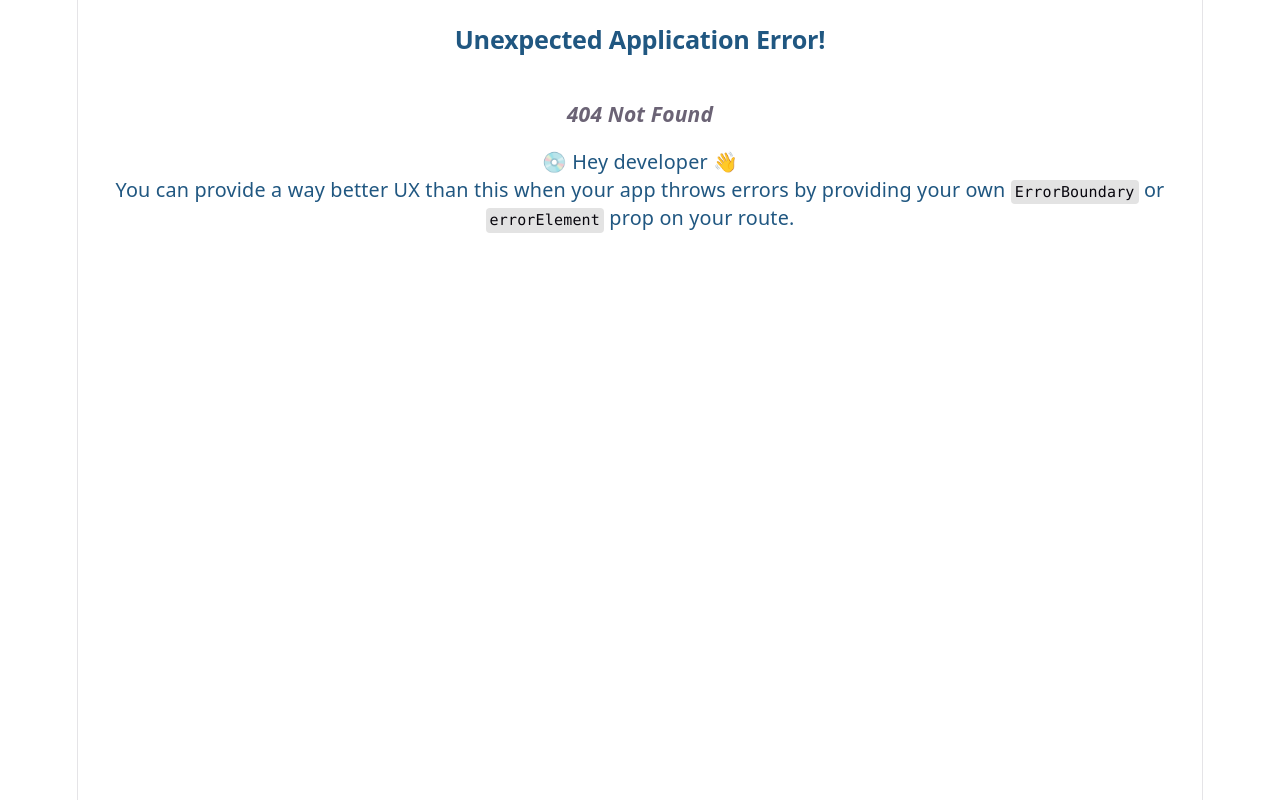
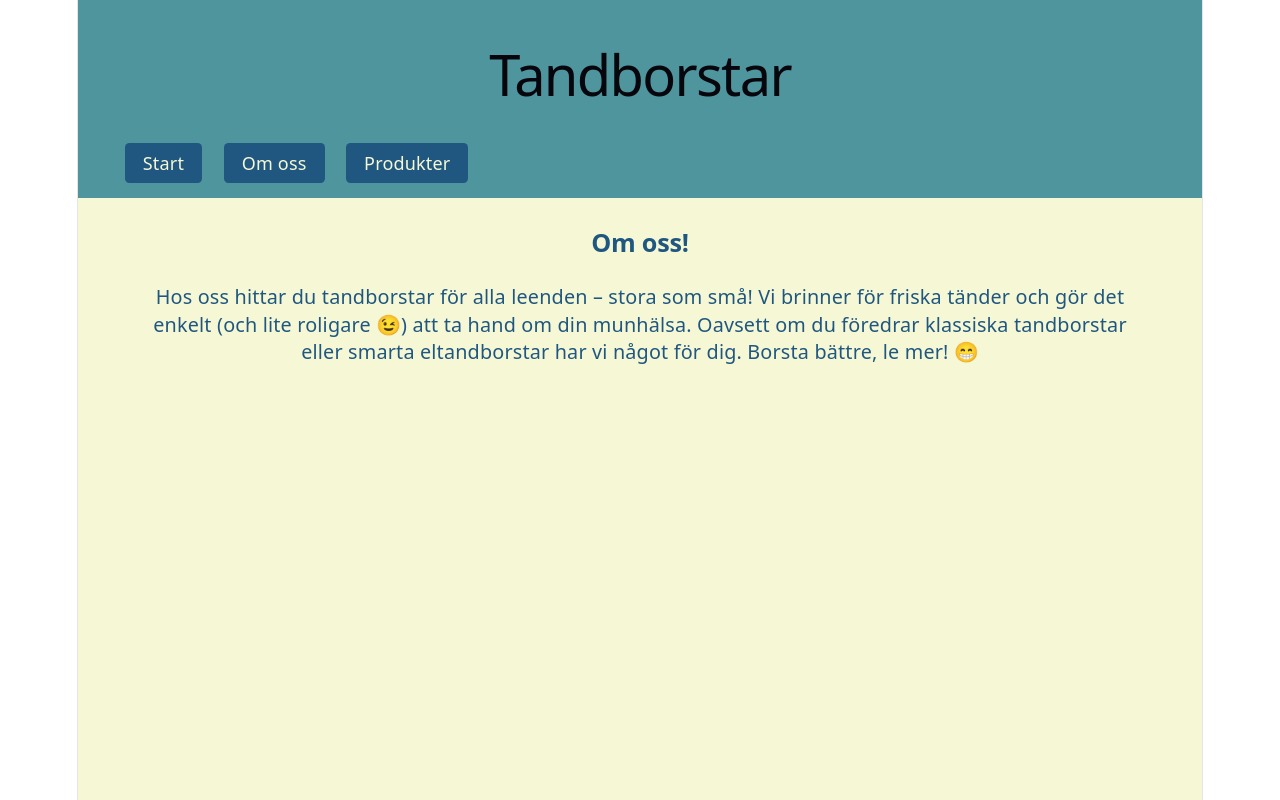
Before and after one commit to antoninadubrovska/routing-tasks, a React (Vite) app: page /#/about in a window 1280 px wide. Before the commit this address had no page. Built offline with nearby package versions, Linux system fonts and the light colour scheme.

Commit message:
Added About view

```diff
--- a/src/Root.jsx
+++ b/src/Root.jsx
@@ -1,4 +1,4 @@
-import { Outlet, Link } from "react-router";
+import { Outlet, NavLink } from "react-router";
 import "./Root.css";
 
 function Root() {
@@ -6,10 +6,11 @@ function Root() {
 		<div className="app">
 			<header>
 				<h1> Tandborstar </h1>
-				<div className="row nav-links">
-					<Link to="/"> Start </Link>
-					<Link to="/products"> Produkter </Link>
-				</div>
+				<nav className="row nav-links">
+					<NavLink to="/"> Start </NavLink>
+					<NavLink to="/about"> Om oss </NavLink>
+					<NavLink to="/products"> Produkter </NavLink>
+				</nav>
 			</header>
 
 			<main>
--- /dev/null
+++ b/src/pages/About.jsx
@@ -0,0 +1,17 @@
+const About = () => {
+	return (
+		<div>
+			<h2> Om oss! </h2>
+			<p>
+				{" "}
+				Hos oss hittar du tandborstar för alla leenden – stora som små!
+				Vi brinner för friska tänder och gör det enkelt (och lite
+				roligare 😉) att ta hand om din munhälsa. Oavsett om du föredrar
+				klassiska tandborstar eller smarta eltandborstar har vi något
+				för dig. Borsta bättre, le mer! 😁{" "}
+			</p>
+		</div>
+	);
+};
+
+export default About;
--- /dev/null
+++ b/src/pages/about.css
@@ -0,0 +1,14 @@
+h2{
+	color: var(--accent-bg);
+	font-size: 1.4em;
+	font-weight: 600;
+	margin: 1em;
+}
+
+p{
+	color: var(--accent-bg);
+	font-size: 1.1em;
+	font-weight: 400;
+	line-height: 1.4em;
+	margin: 0 1em;
+}
--- a/src/routes.jsx
+++ b/src/routes.jsx
@@ -1,6 +1,7 @@
 import Root from "./Root";
 import Start from "./pages/Start";
 import Products from "./pages/Products";
+import About from "./pages/About";
 // import Details from "./pages/Details"
 import { tandborstar } from "./data/products";
 import { Component } from "react";
@@ -11,6 +12,7 @@ export const routes = [
 		Component: Root,
 		children: [
 			{ path: "/", Component: Start },
+			{ path: "/about", Component: About },
 			{
 				path: "/products",
 				loader: async () => {
```
